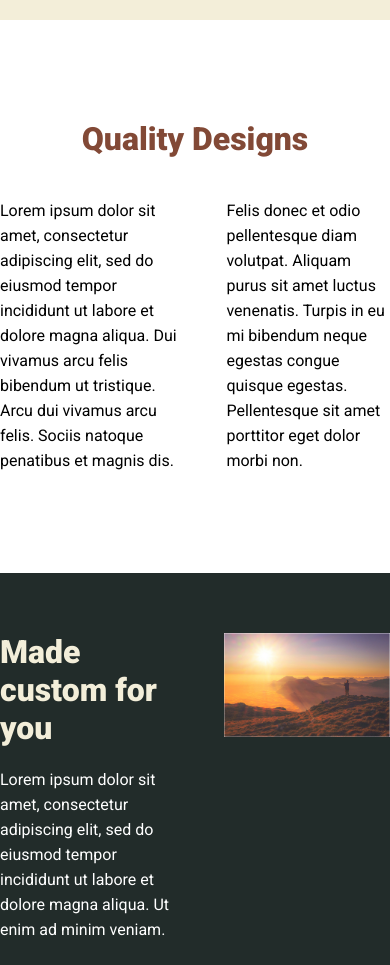
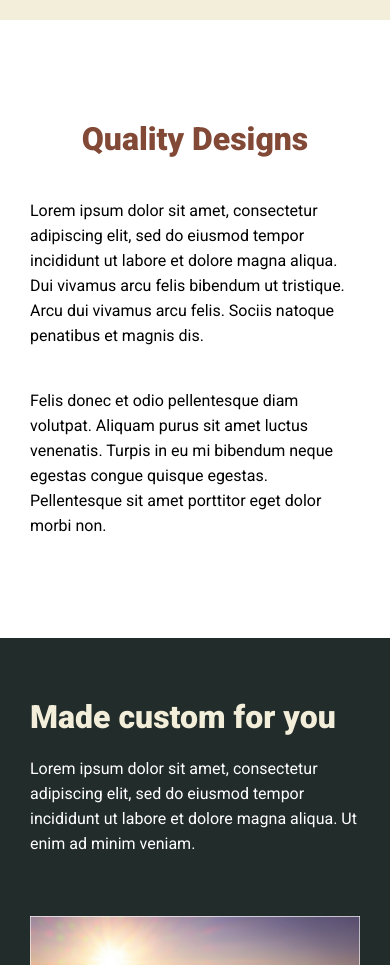
Before and after one commit to stevencabezas/Conquering-Responsive-Layouts, a plain HTML site: page flexbox-challenge-4/index.html in a window 390 px wide. Shown: the part 640-1605 px from the top of the page. Drawn offline with Linux system fonts and the light colour scheme.

Commit message:
adding media queries

```diff
--- a/flexbox-challenge-4/style.css
+++ b/flexbox-challenge-4/style.css
@@ -109,3 +109,17 @@ p{
 .created-with-care-img-container img{
     width: 92%;
 }
+
+@media (max-width: 600px){
+    .quality-designs-desc, .container.made-custom, .created-with-care{
+        flex-direction: column;
+    }
+
+    .container{
+        padding-inline: 30px;
+    }
+
+    .made-custom-img-container img, .created-with-care-img-container img{
+        width: 100%;
+    }
+}
```
